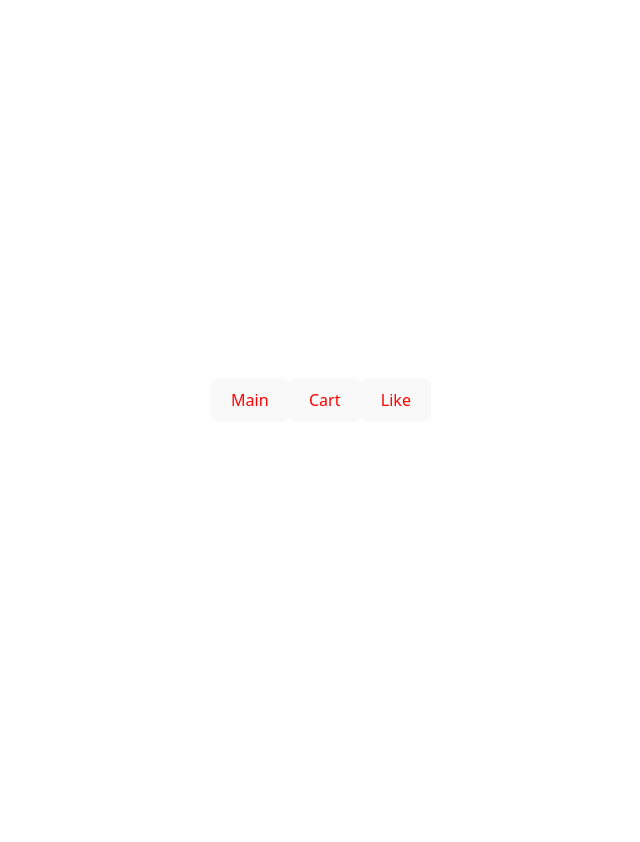
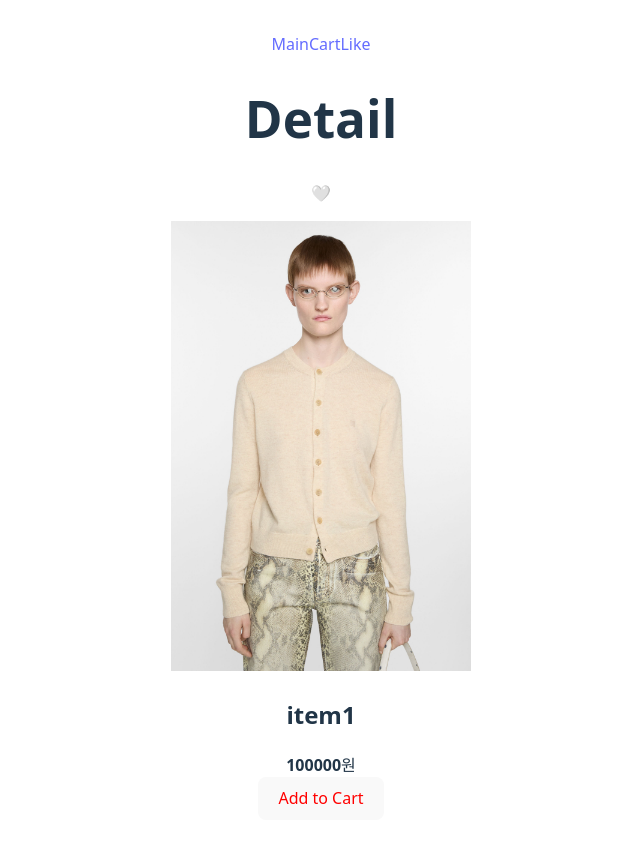
Before and after one commit to dongyeon23/react-shop, a React (Vite) app: page /item/1 in a window 1280 px wide. Before the commit this address had no page. Shown: the top 842 px of the page, without its empty margins (319-959 px from the left). Before the commit the page ends 800 px from the top, so only its background shows below. Built offline with nearby package versions, Linux system fonts and the light colour scheme.

Commit message:
상세페이지 기능 구현 및 Cart/Like 연동, context 분리

```diff
--- a/src/App.jsx
+++ b/src/App.jsx
@@ -2,27 +2,22 @@ import './App.scss'
 import { Tabs } from './components/tabs'
 import { Cart } from './components/cart'
 import { Like } from './components/like'
-import { useState } from 'react'
-import { Routes, Route, useNavigate } from "react-router-dom"
-import { Navigate } from "react-router-dom";
+import { Routes, Route, Link, Navigate } from "react-router-dom"
+import { ItemDetail } from './components/itemDetail'
 
 function App() {
-  const navigateToCart = useNavigate()
-
-  // function handleCount(type) {
-  //   setCount((prev) => type === "plus" ? prev + 1 : prev - 1)
-  // }
 
   return (
     <>
-    <button onClick={()=>navigateToCart('/tabs')}>Main</button>
-    <button onClick={()=>navigateToCart('/cart')}>Cart</button>
-    <button onClick={()=>navigateToCart('/like')}>Like</button>
+    <Link to="/tabs">Main</Link>
+    <Link to="/cart">Cart</Link>
+    <Link to="/like">Like</Link>
     <Routes>
       <Route path="/" element={<Navigate to="/tabs" />} />
       <Route path='/tabs' element={<Tabs/>} />
       <Route path='/cart' element={<Cart/>} />
       <Route path='/like' element={<Like/>} />
+      <Route path="/item/:id" element={<ItemDetail />} />
     </Routes>
     </>
   )
--- a/src/components/cart.jsx
+++ b/src/components/cart.jsx
@@ -1,8 +1,9 @@
 import { useCart } from "../contexts/CartProvider";
 import { useCount } from "../contexts/CountProvider";
+import { useLike } from "../contexts/LikeProvider";
 
-export function Cart({ item }) {
-    const {cart, setCart}= useCart();
+export function Cart() {
+    const {cart, setCart} = useCart();
 
     const removeCart = () => {
         setCart([])
@@ -16,15 +17,16 @@ export function Cart({ item }) {
             <button onClick={removeCart}>Remove All</button>
             <ul>
                 {cart.map((item) => (
-                    <CartItem key={item.id} addedItem={item} />
+                    <CartItem key={`cart-${item.id}`} addedItem={item} />
                 ))}
             </ul>
         </>
     );
 }
 function CartItem({ addedItem }) {
-    const {cart, setCart}= useCart();
-    const {count}= useCount();
+    const {cart, setCart} = useCart();
+    const {likeItem, handleLike} = useLike();
+    const {count} = useCount();
 
     //delete
     const handleDeleteFunc = () => {
@@ -39,6 +41,7 @@ function CartItem({ addedItem }) {
                     <div>{addedItem.name}</div>
                     <div>{addedItem.price}원</div>
                 </section>
+                <p onClick={() => handleLike(addedItem)}>{likeItem.some(liked => liked.id === addedItem.id) ? "❤️":"🤍"}</p>
                 <button onClick={handleDeleteFunc}>delete</button>
                 <section>
                     <p>{count}</p>
--- a/src/components/itemDetail.jsx
+++ b/src/components/itemDetail.jsx
@@ -1,18 +1,29 @@
+import { items } from "../assets/data";
+import { useParams } from 'react-router-dom';
+import { useCart } from "../contexts/CartProvider";
+import { useLike } from "../contexts/LikeProvider";
+
+
 export function ItemDetail() {
+    const {handleAddToCart}= useCart();
+    const {handleLike, likeItem}= useLike();
+    const { id } = useParams()
+    const itemObj = items.find((item)=>item.id === Number(id))
+
     return (
-    <div className="product-detail-overlay">
+    <div className="product-detail">
+        <h1>Detail</h1>
         <div className="product-detail">
-        <div className="product-image">
-            <img src={product.img} alt={product.name} width={300} />
+        <p onClick={() => handleLike(itemObj)}>{likeItem.some(liked => liked.id === itemObj.id) ? "❤️":"🤍"}</p>
+        <div className="product-img">
+            <img src={itemObj.img} alt={itemObj.name} width={300} />
         </div>
         <div className="product-info">
-            <h2>{product.name}</h2>
-            <p>{product.description}</p>
+            <h2>{itemObj.name}</h2>
             <div className="price">
-            <b>{product.price}원</b>
+            <b>{itemObj.price}원</b>
             </div>
-            <button className="add-to-cart">Add to Cart</button>
-            <button onClick={closeDetail}>Close</button>
+            <button onClick={() => handleAddToCart(itemObj)}>Add to Cart</button>
         </div>
         </div>
     </div>
--- a/src/components/like.jsx
+++ b/src/components/like.jsx
@@ -1,3 +1,4 @@
+import { useCart } from "../contexts/CartProvider";
 import { useLike } from "../contexts/LikeProvider";
 
 export function Like() {
@@ -8,7 +9,7 @@ export function Like() {
             <h1>Like</h1>
             <ul>
                 {likeItem.map((item)=>(
-                    <LikeItem key={item.id} item={item}/>
+                    <LikeItem key={`like-${item.id}`} item={item}/>
                 ))}
             </ul>
         </>
@@ -16,14 +17,18 @@ export function Like() {
 }
 
 function LikeItem({ item }) {
+    const {likeItem, handleLike} = useLike()
+    const {handleAddToCart} = useCart()
     return (
         <>
             <li className="item">
+            <p onClick={() => handleLike(item)}>{likeItem.some(liked => liked.id === item.id) ? "❤️":"🤍"}</p>
                 <img width={100} src={item.img} />
                 <section>
                     <div>{item.name}</div>
                     <div>{item.price}원</div>
                 </section>
+                <button onClick={() => handleAddToCart(item)}>Add to Cart</button>
             </li>
         </>
     )
--- a/src/components/tabItem.jsx
+++ b/src/components/tabItem.jsx
@@ -1,7 +1,7 @@
 import { useCart } from "../contexts/CartProvider";
 import { useCount } from "../contexts/CountProvider";
 import { useLike } from "../contexts/LikeProvider";
-import { useState } from "react";
+import { Link } from 'react-router-dom';
 
 export function TabItemList({filterdItems, handleCount}) {
 
@@ -15,37 +15,22 @@ export function TabItemList({filterdItems, handleCount}) {
     )
 }
 function TabItem({item, handleCount}) {
-    const {cart, setCart}= useCart();
+    const {handleAddToCart}= useCart();
+    const {handleLike, likeItem}= useLike();
     const {count}= useCount();
-    const {likeItem, setLikeItem} = useLike();
-    const [toggleLike, setToggleLike] = useState(false)
-
-    const handleAddToCart = () => {
-        const isExist = cart.some((prevCart) => prevCart.id === item.id)
-        if(!isExist) {
-            setCart((prevCart) => [...prevCart, item])
-        }
-    }
-
-    const handleLike = (likedItem) => {
-        const likeExist = likeItem.some((prevLikedItem)=>prevLikedItem.id === likedItem.id)
-        if(!likeExist) {
-        setLikeItem((prevLikedItem)=>[...prevLikedItem, likedItem])
-        }else {
-            const likeArr = likeItem.filter((prevLikedItem) => prevLikedItem.id !== likedItem.id);
-            setLikeItem(likeArr);
-        }
-    }
 
     return (
         <li className="item">
             <p onClick={() => handleLike(item)}>{likeItem.some(liked => liked.id === item.id) ? "❤️":"🤍"}</p>
+                <Link to={`/item/${item.id}`}>
                     <img width={100} src={item.img} />
                     <section>
                         <div>{item.name}</div>
                         <div>{item.price}원</div>
                     </section>
-            <button onClick={handleAddToCart}>Add to cart</button>
+                </Link>
+
+            <button onClick={()=>handleAddToCart(item)}>Add to cart</button>
             <section>
                     <p>{count}</p>
                     <button>-</button>
--- a/src/contexts/CartProvider.jsx
+++ b/src/contexts/CartProvider.jsx
@@ -2,10 +2,18 @@ import { createContext, useContext, useState } from "react";
 
 const CartContext = createContext();
 
+
+
 export function CartProvider ({children}) {
     const [cart, setCart] = useState([]);
+    const handleAddToCart = (item) => {
+        const isExist = cart.some((prevCart) => prevCart.id === item.id)
+        if(!isExist) {
+            setCart((prevCart) => [...prevCart, item])
+        }
+    }
     return (
-        <CartContext.Provider value={{ cart, setCart }}>
+        <CartContext.Provider value={{ cart, setCart, handleAddToCart }}>
             {children}
         </CartContext.Provider>
     )
--- a/src/contexts/LikeProvider.jsx
+++ b/src/contexts/LikeProvider.jsx
@@ -3,9 +3,18 @@ import { createContext, useContext, useState } from "react";
 const LikeContext = createContext();
 
 export function LikeProvider ({children}) {
+    const handleLike = (likedItem) => {
+        const likeExist = likeItem.some((prevLikedItem)=>prevLikedItem.id === likedItem.id)
+        if(!likeExist) {
+        setLikeItem((prevLikedItem)=>[...prevLikedItem, likedItem])
+        }else {
+            const likeArr = likeItem.filter((prevLikedItem) => prevLikedItem.id !== likedItem.id);
+            setLikeItem(likeArr);
+        }
+    }
     const [likeItem, setLikeItem] = useState([]);
     return (
-        <LikeContext.Provider value={{likeItem, setLikeItem}}>
+        <LikeContext.Provider value={{likeItem, setLikeItem, handleLike}}>
             {children}
         </LikeContext.Provider>
     )
```
Lines whose indentation alone changed are shown as unchanged.
